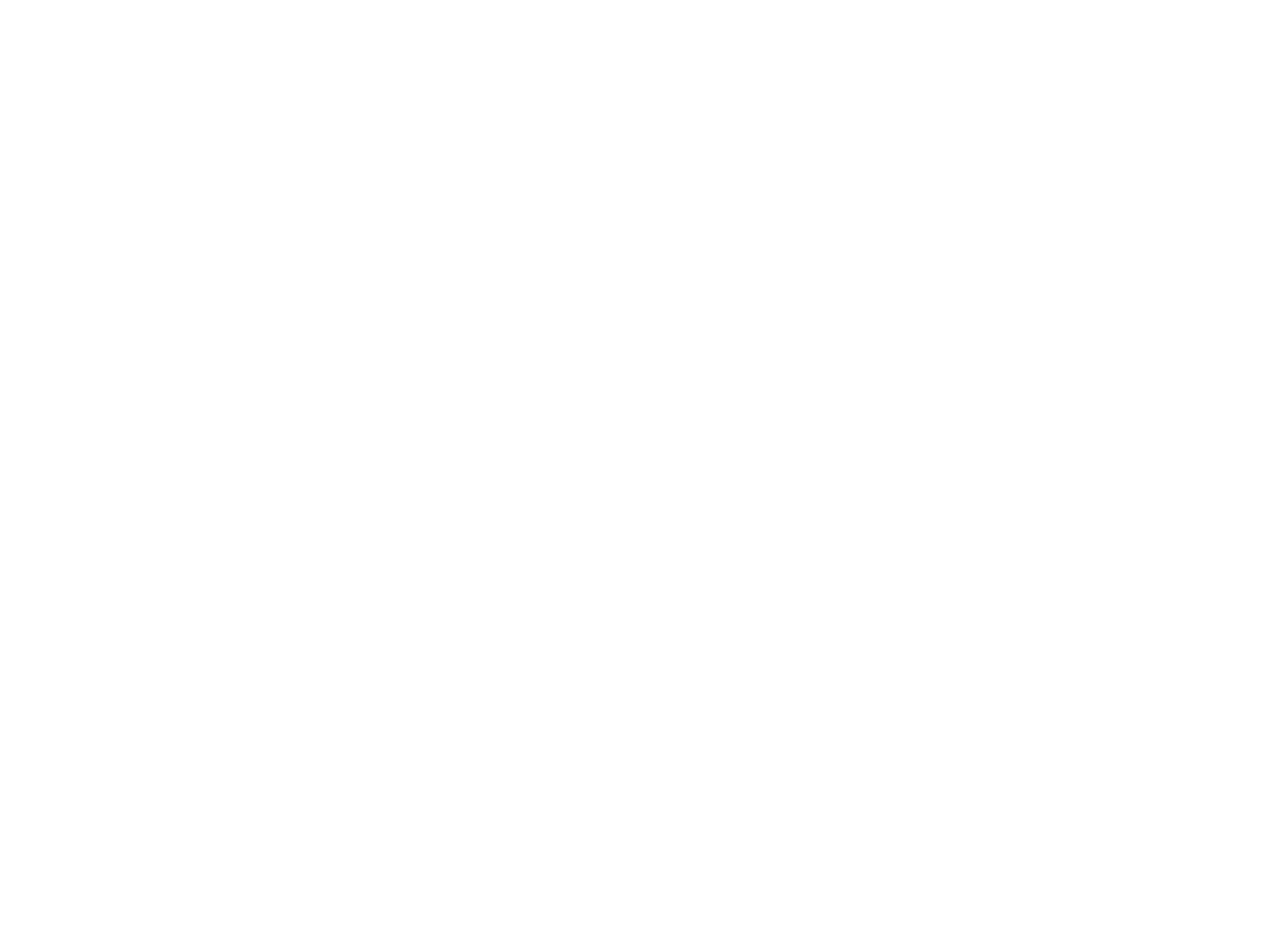
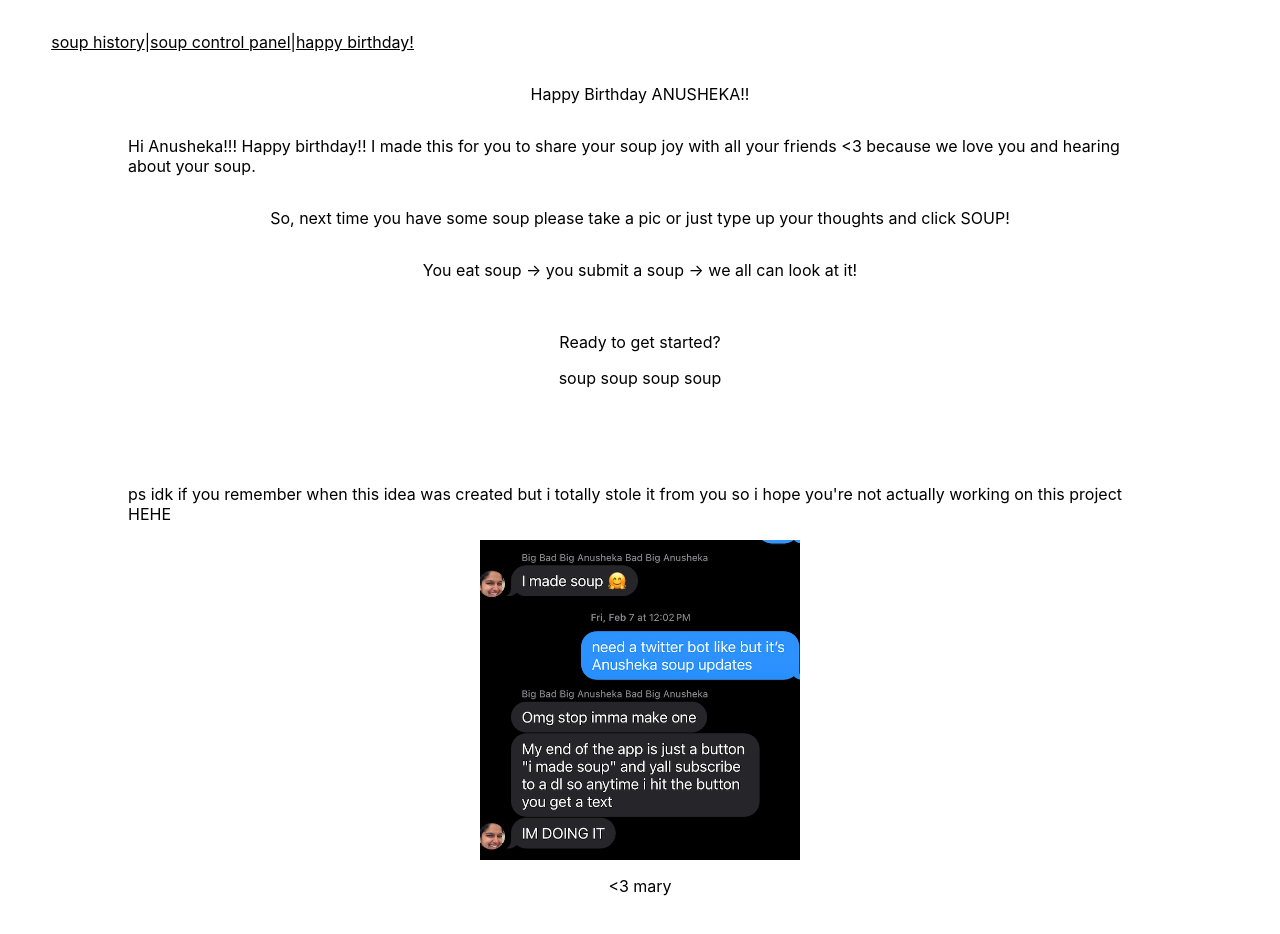
Before and after one commit to MaryPletcher/anusheka-is-eating-soup, a React (Create React App) app: page /BirthdayMessagePage in a window 1280 px wide. Before the commit this address had no page. Shown: the top 934 px of the page. Before the commit the page ends 800 px from the top, so only its background shows below. Built offline with nearby package versions, Linux system fonts and the light colour scheme; a web font is replaced by a local one.

Commit message:
made the happy birthday page

```diff
--- a/src/App.js
+++ b/src/App.js
@@ -1,7 +1,7 @@
 import { BrowserRouter as Router, Routes, Route } from "react-router-dom";
 import Home from "./pages/Home";
 import ControlPanelPage from "./pages/ControlPanelPage";
-
+import BirthdayMessagePage from "./pages/BirthdayMessagePage";
 
 function App() {
   return (
@@ -17,6 +17,8 @@
         {/* control panel page */}
         <Route path="/ControlPanelPage" element={<ControlPanelPage />} />
 
+        {/* birthday message page */}
+        <Route path="/BirthdayMessagePage" element={<BirthdayMessagePage />} />
         {/* individual drop page (dynamic route) */}
         {/* <Route path="/drops/:id" element={<DropPage />} /> */}
 
--- /dev/null
+++ b/src/pages/BirthdayMessagePage.js
@@ -0,0 +1,52 @@
+import React, { useState, useEffect } from "react";
+import { ref as storageRef, uploadBytes, getDownloadURL } from "firebase/storage"; // for uploading images
+import { getDatabase, ref, push, set, onValue } from "firebase/database"; // for saving data (message + image URL)
+import { storage, database } from "../firebase";
+import ControlPanel from "../components/ControlPanel.js";
+import Home from "../pages/Home.js";
+import { Link } from 'react-router-dom';
+import Nav from "../components/Nav";
+import Container from "../components/ui/Container";
+import Title from "../components/ui/Title";
+import Button from "../components/ui/Button";
+import origins from "../media/origin.png";
+
+function BirthdayMessagePage() {
+    return (
+    <div>
+        <Nav>
+            <Link to = "/">soup history</Link>
+            <a> | </a>
+            <Link to = "/ControlPanelPage">soup control panel</Link>
+            <a> | </a>
+            <Link to = "/BirthdayMessagePage">happy birthday!</Link>
+        </Nav>
+        <Container>
+            <Title>Happy Birthday ANUSHEKA!!</Title>
+            <p>Hi Anusheka!!! Happy birthday!! I made this for you to share your soup joy with all your friends &lt;3 because we love you and hearing about your soup. </p>
+            <p>So, next time you have some soup please take a pic or just type up your thoughts and click SOUP! </p>
+            <p>You eat soup → you submit a soup → we all can look at it!</p>
+            <br></br>
+            <p>Ready to get started?</p>
+            <Link to = "/ControlPanelPage">
+                <Button
+                    variant = "primary"
+                    >
+                        soup soup soup soup
+                </Button>
+            </Link>
+
+            <br></br>
+            <br></br>
+            <br></br>
+            <br></br>
+            <p>ps idk if you remember when this idea was created but i totally stole it from you so i hope you're not actually working on this project HEHE</p>
+            <img src = {origins}></img>
+            <p>&lt;3 mary</p>
+        </Container>
+    </div>
+
+    );
+}
+
+export default BirthdayMessagePage;
--- a/src/pages/ControlPanelPage.js
+++ b/src/pages/ControlPanelPage.js
@@ -14,7 +14,8 @@
             <Link to = "/">soup history</Link>
             <a> | </a>
             <Link to = "/ControlPanelPage">soup control panel</Link>
-            {/* <a> | </a> */}
+            <a> | </a>
+            <Link to = "/BirthdayMessagePage">happy birthday!</Link>
         </Nav>
         <ControlPanel/>
     </div>
--- a/src/pages/Home.js
+++ b/src/pages/Home.js
@@ -151,7 +151,8 @@
                 <Link to = "/">soup history</Link>
                 <a> | </a>
                 <Link to = "/ControlPanelPage">soup control panel</Link>
-                {/* <a> | </a> */}
+                <a> | </a>
+                <Link to = "/BirthdayMessagePage">happy birthday!</Link>
             </Nav>
             <Container>
             <Title>Anusheka's Soup History</Title>
--- /dev/null
+++ b/src/styles/BirthdayMessagePage.module.css
@@ -0,0 +1,3 @@
+:root {
+    text-align: left;
+}
--- a/src/styles/Home.module.css
+++ b/src/styles/Home.module.css
@@ -5,5 +5,9 @@
 }
 
 img {
-    width: 100%;
+    height: 20em;
+    width: 20em;
+    /* width: 100%; */
+    object-fit: cover;
+    border-radius: var(--radius-md);
 }
```
Also changed, not shown: src/media/origin.png (added).
